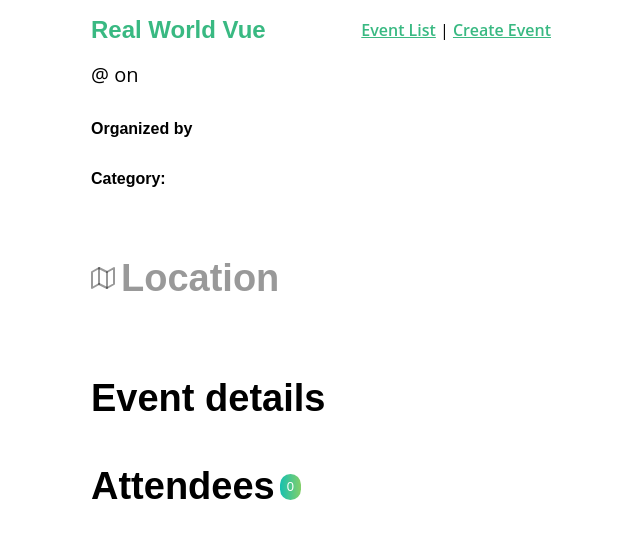
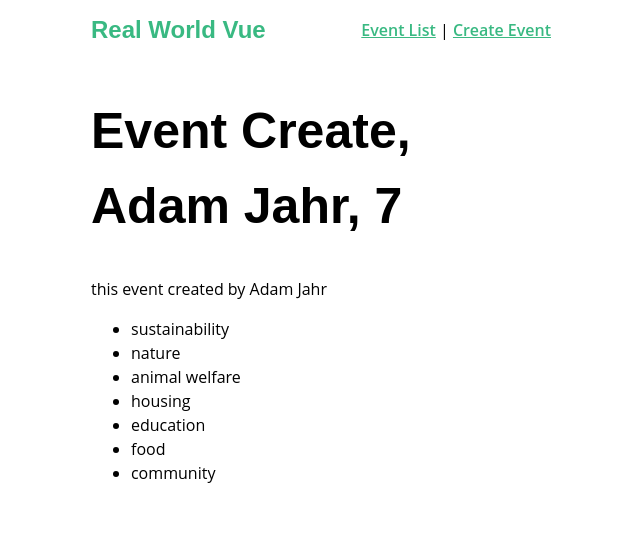
Before and after one commit to rahulkhimsuriya/real-world-vue, a Vue app: page /event/create in a window 1280 px wide. Shown: the top 538 px of the page, without its empty margins (319-959 px from the left). Built offline with nearby package versions, Linux system fonts and the light colour scheme; no server answers.

Commit message:
create state  🌟  and getter 🌠

```diff
--- a/src/router/index.js
+++ b/src/router/index.js
@@ -13,15 +13,15 @@
     component: EventList
   },
   {
+    path: '/event/create',
+    name: 'event-create',
+    component: EventCreate
+  },
+  {
     path: '/event/:id',
     name: 'event-show',
     component: EventShow,
     props: true
-  },
-  {
-    path: '/event/create',
-    name: 'event-create',
-    component: EventCreate
   }
 ]
 
--- a/src/store/index.js
+++ b/src/store/index.js
@@ -1,11 +1,25 @@
-import Vue from "vue";
-import Vuex from "vuex";
+import Vue from 'vue'
+import Vuex from 'vuex'
 
-Vue.use(Vuex);
+Vue.use(Vuex)
 
 export default new Vuex.Store({
-  state: {},
+  state: {
+    user: { id: 'abc123', name: 'Adam Jahr' },
+    categories: [
+      'sustainability',
+      'nature',
+      'animal welfare',
+      'housing',
+      'education',
+      'food',
+      'community'
+    ]
+  },
   mutations: {},
   actions: {},
-  modules: {}
-});
+  modules: {},
+  getters: {
+    catLength: state => state.categories.length
+  }
+})
--- a/src/views/EventCreate.vue
+++ b/src/views/EventCreate.vue
@@ -1,9 +1,23 @@
 <template>
-  <h1>Event Create</h1>
+  <div>
+    <h1>Event Create, {{ user.name }}, {{ catLength }}</h1>
+    <p>this event created by {{ user.name }}</p>
+    <ul>
+      <li v-for="cat in categories" :key="cat">{{ cat }}</li>
+    </ul>
+  </div>
 </template>
 
 <script>
-export default {}
+import { mapState } from 'vuex'
+export default {
+  computed: {
+    catLength() {
+      return this.$store.getters.catLength
+    },
+    ...mapState(['user', 'categories'])
+  }
+}
 </script>
 
 <style></style>
```
